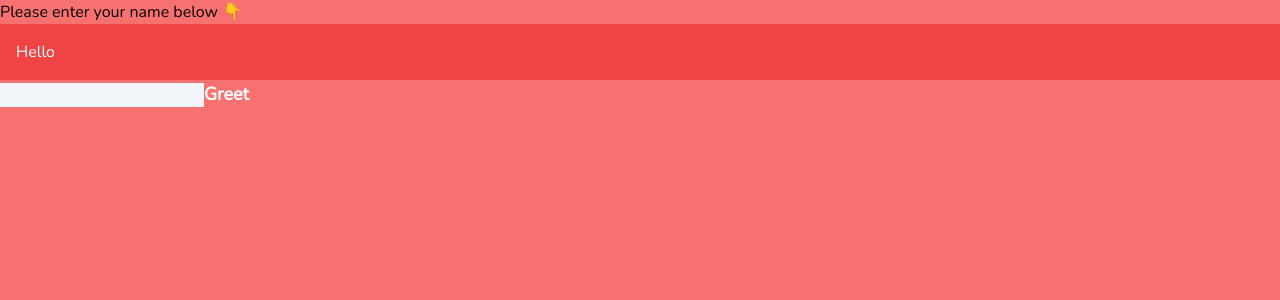
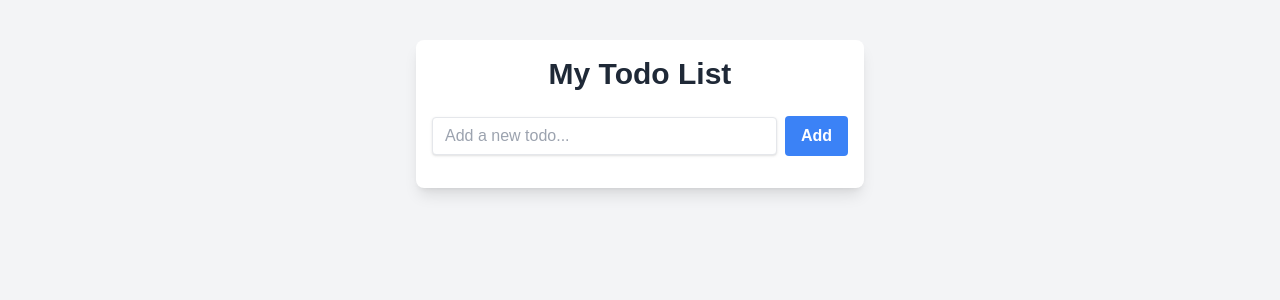
Before and after one commit to lecterkn/WailsReactTODO, a React (Vite) app in the folder frontend/: page / in a window 1280 px wide. Shown: the top 300 px of the page. Built offline with nearby package versions, Linux system fonts and the light colour scheme.

Commit message:
ダークテーマ実装 #1

```diff
--- a/frontend/index.html
+++ b/frontend/index.html
@@ -1,8 +1,8 @@
-<!DOCTYPE html>
-<html lang="en">
+<!doctype html>
+<html lang="en" data-theme="dark">
   <head>
-    <meta charset="UTF-8"/>
-    <meta content="width=device-width, initial-scale=1.0" name="viewport"/>
+    <meta charset="UTF-8" />
+    <meta content="width=device-width, initial-scale=1.0" name="viewport" />
     <title>wails-react-todo</title>
   </head>
   <body>
--- a/frontend/src/App.tsx
+++ b/frontend/src/App.tsx
@@ -1,8 +1,17 @@
 import { useState } from "react";
 import "./App.css";
 import { Greet } from "../wailsjs/go/main/App";
+import { TodoTab } from "./components/todo_tab";
 
 function App() {
+  return (
+    <div className="min-h-screen bg-gray-100 text-gray-800 dark:text-white dark:bg-gray-900 py-10">
+      <TodoTab />
+    </div>
+  );
+}
+
+function OldApp() {
   const [resultText, setResultText] = useState(
     "Please enter your name below 👇",
   );
--- /dev/null
+++ b/frontend/src/components/todo_add_panel.tsx
@@ -0,0 +1,18 @@
+import { useState } from "react";
+
+export const TodoAddPanel = () => {
+  const [value, setValue] = useState("");
+  return (
+    <div className="flex items-center mb-4">
+      <input
+        type="text"
+        placeholder="Add a new todo..."
+        value={value}
+        className="shadow appearance-none border rounded w-full py-2 px-3 text-gray-700 leading-tight focus:outline-none focus:shadow-outline"
+      />
+      <button className="bg-blue-500 hover:bg-blue-700 text-white font-bold py-2 px-4 rounded ml-2 focus:outline-none focus:shadow-outline">
+        Add
+      </button>
+    </div>
+  );
+};
--- /dev/null
+++ b/frontend/src/components/todo_list.tsx
@@ -0,0 +1,3 @@
+export const TodoList = () => {
+  return <div />;
+};
--- /dev/null
+++ b/frontend/src/components/todo_tab.tsx
@@ -0,0 +1,12 @@
+import { TodoAddPanel } from "./todo_add_panel";
+
+export const TodoTab = () => {
+  return (
+    <div className="container mx-auto p-4 max-w-md bg-white shadow-lg rounded-lg">
+      <h1 className="text-3xl font-semibold text-gray-800 mb-6 text-center">
+        My Todo List
+      </h1>
+      <TodoAddPanel />
+    </div>
+  );
+};
--- a/frontend/src/style.css
+++ b/frontend/src/style.css
@@ -1,31 +1,48 @@
+/* body { */
+/*   margin: 0; */
+/*   color: white; */
+/*   font-family: */
+/*     "Nunito", */
+/*     -apple-system, */
+/*     BlinkMacSystemFont, */
+/*     "Segoe UI", */
+/*     "Roboto", */
+/*     "Oxygen", */
+/*     "Ubuntu", */
+/*     "Cantarell", */
+/*     "Fira Sans", */
+/*     "Droid Sans", */
+/*     "Helvetica Neue", */
+/*     sans-serif; */
+/* } */
+/**/
+/* @font-face { */
+/*   font-family: "Nunito"; */
+/*   font-style: normal; */
+/*   font-weight: 400; */
+/*   src: */
+/*     local(""), */
+/*     url("assets/fonts/nunito-v16-latin-regular.woff2") format("woff2"); */
+/* } */
+/**/
+/* #app { */
+/*   height: 100vh; */
+/*   text-align: center; */
+/* } */
+/**/
+
 body {
-  margin: 0;
-  color: white;
-  font-family:
-    "Nunito",
-    -apple-system,
-    BlinkMacSystemFont,
-    "Segoe UI",
-    "Roboto",
-    "Oxygen",
-    "Ubuntu",
-    "Cantarell",
-    "Fira Sans",
-    "Droid Sans",
-    "Helvetica Neue",
-    sans-serif;
+  font-family: sans-serif;
+  -webkit-font-smoothing: auto;
+  -moz-font-smoothing: auto;
+  -moz-osx-font-smoothing: grayscale;
+  font-smoothing: auto;
+  text-rendering: optimizeLegibility;
+  font-smooth: always;
+  -webkit-tap-highlight-color: transparent;
+  -webkit-touch-callout: none;
 }
 
-@font-face {
-  font-family: "Nunito";
-  font-style: normal;
-  font-weight: 400;
-  src:
-    local(""),
-    url("assets/fonts/nunito-v16-latin-regular.woff2") format("woff2");
+h1 {
+  font-size: 1.5rem;
 }
-
-#app {
-  height: 100vh;
-  text-align: center;
-}
```
Also changed, not shown: 1 other file (tests, documents, lock files or other folders). Lines whose indentation alone changed are shown as unchanged.
